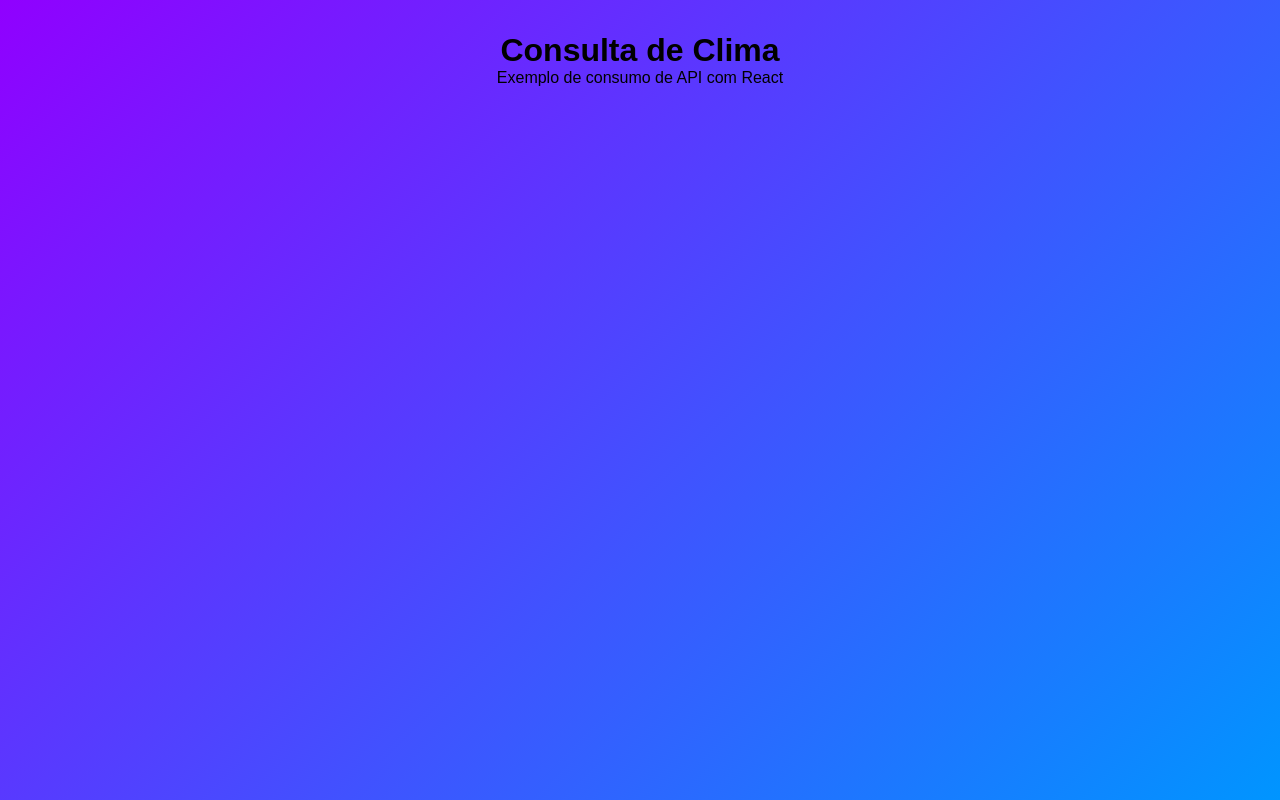
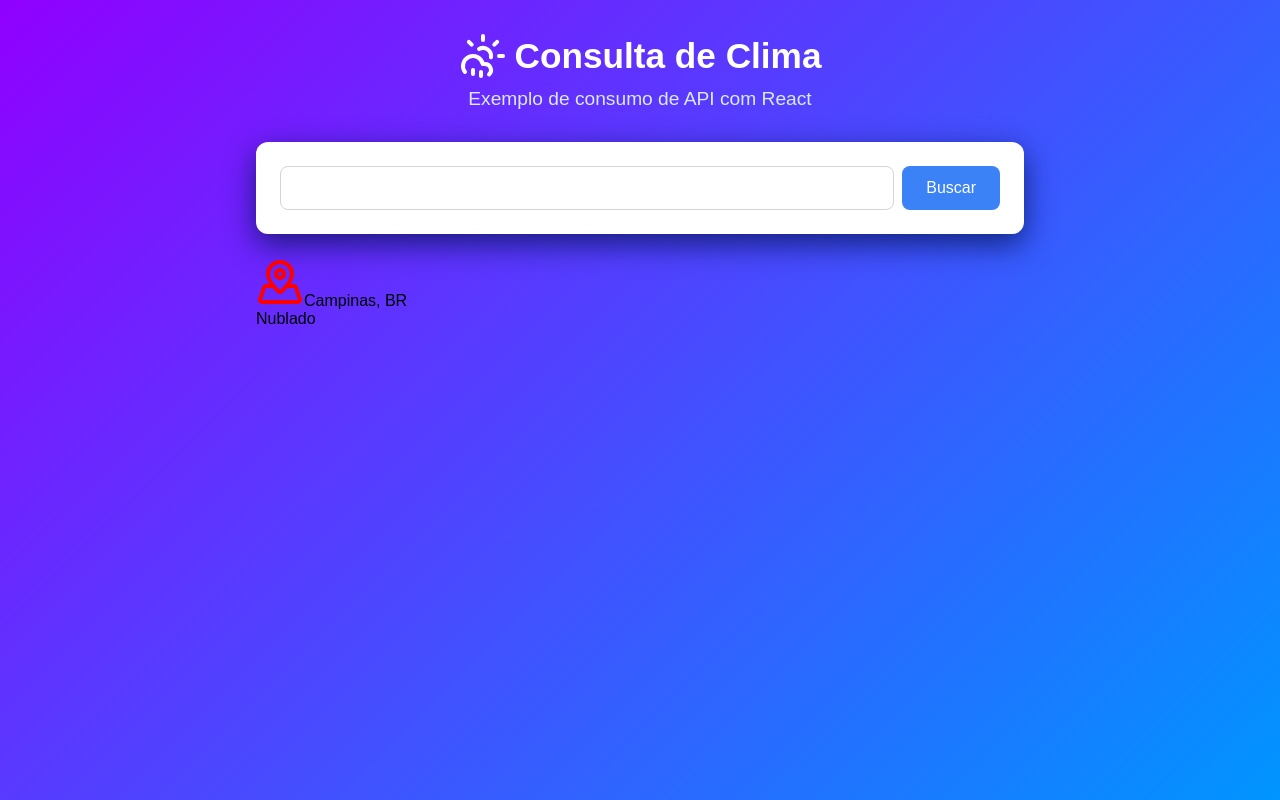
Before and after one commit to gustavoweb/clima-react-2a, a React (Vite) app: page / in a window 1280 px wide. Built offline with nearby package versions, Linux system fonts and the light colour scheme.

Commit message:
Add files via upload

```diff
--- a/src/App.css
+++ b/src/App.css
@@ -11,3 +11,59 @@ header{
   text-align: center;
   margin-bottom: 32px;
 }
+header h1{
+  display: flex;
+  align-items: center;
+  justify-content: center;
+  gap: 8px;
+  font-size: 2.2em;
+  font-weight: bold;
+  color: #fff;
+  margin-bottom: 8px;
+}
+header p{
+  color: #dbeafe;
+  font-size: 1.2em;
+}
+.busca-box{
+  background: #fff;
+  border-radius: 12px;
+  padding: 24px;
+  margin-bottom: 24px;
+  box-shadow: 0 10px 30px #031552c3;
+}
+.busca-container{
+  display: flex;
+  gap: 8px;
+}
+.busca-container input{
+  flex:1;
+  padding: 12px 16px;
+  border: 1px solid #d1d5db;
+  border-radius: 8px;
+  font-size: 16px;
+  outline: none;
+  transition: border-color 0.2s, box-shadow 0.2s;
+}
+.busca-container input:focus{
+  border-color: #fff;
+  box-shadow: 0 0 0 3px #03155276;
+}
+.busca-container button{
+  padding: 12px 24px;
+  background: #3b82f6;
+  color: #fff;
+  border: none;
+  border-radius: 8px;
+  font-size: 16px;
+  font-weight: 500;
+  cursor: pointer;
+  transition: background 0.2s;
+}
+.busca-box button:hover{
+  background: #2563eb;
+}
+.busca-box button:disabled{
+  background: #9ca3af;
+  cursor: not-allowed;
+}
--- a/src/App.jsx
+++ b/src/App.jsx
@@ -1,5 +1,6 @@
 import { useState } from 'react'
 import './App.css'
+import { CloudSunRain, MapPinned } from 'lucide-react';
 
 function App() {
 
@@ -8,9 +9,34 @@ function App() {
       <div className="app-container">
         <div className="content-wrapper">
           <header>
-            <h1>Consulta de Clima</h1>
+            <h1>
+              <CloudSunRain color="white" size={48} />
+              Consulta de Clima
+            </h1>
             <p>Exemplo de consumo de API com React</p>
           </header>
+
+          <div className="busca-box">
+            <div className="busca-container">
+              <input type="text" />
+              <button>Buscar</button>
+            </div>
+          </div>
+
+          {/* Resultado do Clima */}
+          <div className="card-resultado">
+            <div className="info-cidade">
+              <div className="nome-cidade">
+                <MapPinned color="red" size={48} />
+                Campinas, BR
+              </div>
+              <p className="desc-cidade">Nublado</p>
+            </div>
+
+            {/* Temperatura Principal */}
+
+          </div>
+
         </div>
       </div>
     </>
```
